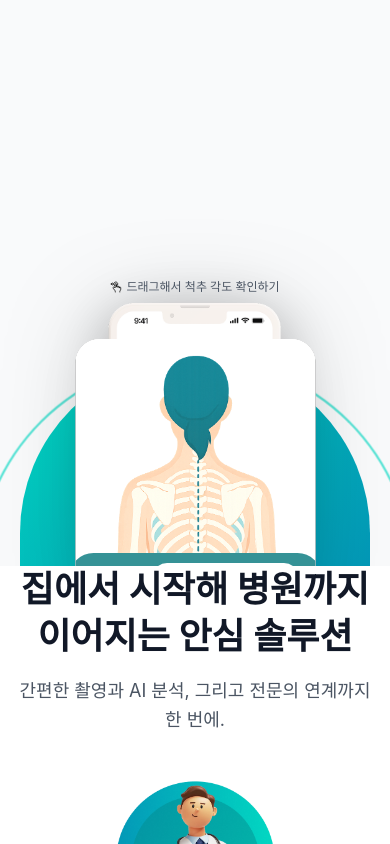
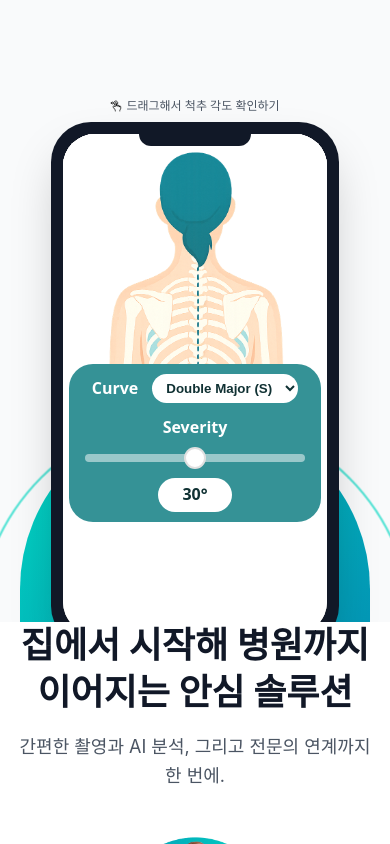
Before and after one commit to Soyeon1030/nextvine-scolio-scan, a Next.js app: page / in a window 390 px wide. Shown: the part 3320-4164 px from the top of the page. Built offline with nearby package versions, Linux system fonts and the light colour scheme; a web font is replaced by a local one.

Commit message:
[UPDATE] 임의 수정

```diff
--- a/components/sections/Interactive.tsx
+++ b/components/sections/Interactive.tsx
@@ -19,7 +19,7 @@ export function Interactive({ language }: InteractiveProps) {
     : 'Precise and actual-size 3D body modeling possible on all smartphones'
 
   return (
-    <section className="relative min-h-screen bg-gray-50 overflow-hidden lg:overflow-visible overflow-x-hidden">
+    <section className="relative min-h-screen lg:min-h-screen h-[900px] lg:h-auto bg-gray-50 overflow-hidden lg:overflow-visible overflow-x-hidden">
       <Container size="1600" className="relative z-10 h-full">
         {/* 제목과 부제목을 위로 위치 */}
         <div className="pt-12 sm:pt-16 md:pt-20 lg:pt-24 pb-6 sm:pb-8 text-center">
@@ -75,18 +75,19 @@ export function Interactive({ language }: InteractiveProps) {
             </div>
 
             <div className="relative">
-              {/* 핸드폰 이미지 - 인터렉티브 효과를 위해 큰 크기 유지 */}
+              {/* 핸드폰 이미지 - 데스크톱에서만 보이도록 */}
               <img
                 src="/images/phone-img.png"
                 alt="Phone Mockup"
-                className="w-72 h-auto md:w-80 lg:w-96 relative z-20 drop-shadow-2xl"
+                className="w-72 h-auto md:w-80 lg:w-96 relative z-20 drop-shadow-2xl lg:block hidden"
                 style={{
                   filter: 'drop-shadow(0 25px 50px rgba(0, 0, 0, 0.3)) drop-shadow(0 10px 25px rgba(0, 0, 0, 0.2))'
                 }}
               />
 
               {/* 핸드폰 화면 영역 - scoliosis.html iframe */}
-              <div className="absolute top-9 md:top-10 lg:top-12 left-1/2 transform -translate-x-1/2 z-30">
+              {/* 데스크톱: 핸드폰 이미지 위에 절대 위치 */}
+              <div className="absolute top-9 md:top-10 lg:top-12 left-1/2 transform -translate-x-1/2 z-30 lg:block hidden">
                 <div className="w-60 h-[480px] md:w-64 md:h-[520px] lg:w-80 lg:h-[640px] rounded-3xl overflow-hidden bg-black">
                   <iframe
                     ref={iframeRef}
@@ -94,7 +95,28 @@ export function Interactive({ language }: InteractiveProps) {
                     className="w-full h-full border-none"
                     title="3D Spine Interactive"
                     allow="accelerometer; gyroscope"
+                    style={{ touchAction: 'auto', pointerEvents: 'auto' }}
                   />
+                </div>
+              </div>
+
+              {/* 태블릿/모바일: 폰 이미지 테두리 효과와 함께 */}
+              <div className="lg:hidden relative w-72 h-auto md:w-80 mx-auto">
+                <div className="relative bg-gray-900 rounded-[2.5rem] p-3 shadow-2xl">
+                  {/* 상단 테두리 (노치 영역) */}
+                  <div className="absolute top-0 left-1/2 transform -translate-x-1/2 w-28 h-6 bg-gray-900 rounded-b-xl z-40"></div>
+
+                  {/* iframe 영역 */}
+                  <div className="w-full h-[500px] md:h-[550px] rounded-[2rem] overflow-hidden bg-black relative">
+                    <iframe
+                      ref={iframeRef}
+                      src="/Interact/scoliosis.html"
+                      className="w-full h-full border-none"
+                      title="3D Spine Interactive"
+                      allow="accelerometer; gyroscope"
+                      style={{ touchAction: 'auto', pointerEvents: 'auto' }}
+                    />
+                  </div>
                 </div>
               </div>
             </div>
```
